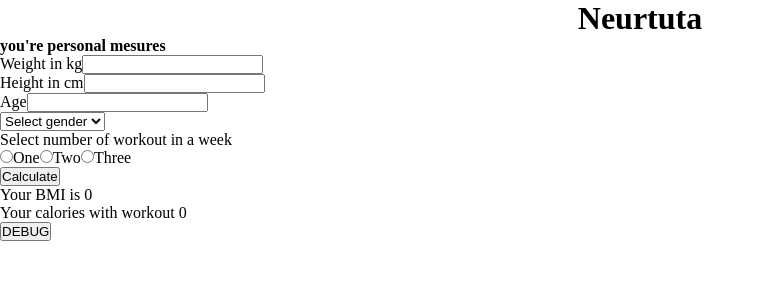
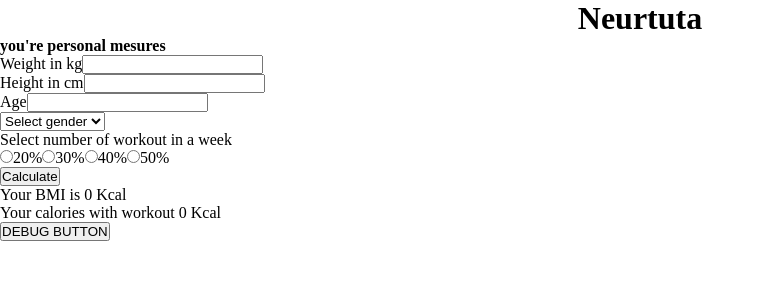
Before and after one commit to jeremy-mazzocco/my-project-Neurtuta, a Vue app in the folder vite-neurtuta/: page / in a window 1280 px wide. Shown: the top 300 px of the page, without its empty margins (0-765 px from the left). Built offline with nearby package versions, Linux system fonts and the light colour scheme.

Commit message:
add calcolate calories

```diff
--- a/vite-neurtuta/src/App.vue
+++ b/vite-neurtuta/src/App.vue
@@ -18,12 +18,16 @@ export default {
       } else if (store.myData.gender === 'female') {
         caloriesBMI = (10 * store.myData.weight + 6.25 * store.myData.height - 5 * store.myData.age - 161) * 1.1;
       };
+      // put in store caloriesBMI
+      store.myData.caloriesBMI = Math.round(caloriesBMI);
 
-      caloriesBMI = store.myData.caloriesBMI;
+      let caloriesWithWO = caloriesBMI * parseFloat(store.myData.numberWorkouts);
+      // put in store caloriesWithWO
+      store.myData.caloriesWithWO = Math.round(caloriesWithWO);
 
-      const caloriesWithWO = caloriesBMI * parseFloat(store.myData.numberWorkouts);
-      console.log(caloriesWithWO);
-      console.log(typeof caloriesWithWO);
+
+      console.log(caloriesBMI, caloriesWithWO);
+      // console.log(typeof caloriesWithWO);
 
 
       // console.log(store.myData.calories);
@@ -66,14 +70,18 @@ export default {
       </select>
       <br>
       <div>Select number of workout in a week</div>
-      <input v-model="store.myData.numberWorkouts" type="radio" id="one" value="1.1">
-      <label for="one">One</label>
+      <input v-model="store.myData.numberWorkouts" type="radio" id="one" value="1.2">
+      <label for="one">20%</label>
 
-      <input v-model="store.myData.numberWorkouts" type="radio" id="two" value="1.2">
-      <label for="two">Two</label>
+      <input v-model="store.myData.numberWorkouts" type="radio" id="two" value="1.3">
+      <label for="two">30%</label>
 
-      <input v-model="store.myData.numberWorkouts" type="radio" id="three" value="1.3">
-      <label for="three">Three</label>
+      <input v-model="store.myData.numberWorkouts" type="radio" id="three" value="1.4">
+      <label for="three">40%</label>
+
+      <input v-model="store.myData.numberWorkouts" type="radio" id="four" value="1.5">
+      <label for="four">50%</label>
+
       <br>
       <button @click="(newCaloriesCalculation)">
         Calculate
@@ -81,14 +89,14 @@ export default {
 
     </div>
     <div>
-      Your BMI is {{ store.myData.caloriesBMI }}
+      Your BMI is {{ store.myData.caloriesBMI }} Kcal
     </div>
     <div>
-      Your calories with workout {{ store.myData.calories }}
+      Your calories with workout {{ store.myData.caloriesWithWO }} Kcal
     </div>
 
     <button @click="(debugbutton)">
-      DEBUG
+      DEBUG BUTTON
     </button>
   </main>
 </template>
--- a/vite-neurtuta/src/store.js
+++ b/vite-neurtuta/src/store.js
@@ -8,6 +8,7 @@ export const store = reactive({
         weight: '',
         numberWorkouts: 0,
         caloriesBMI: 0,
+        caloriesWithWO: 0,
         calories: 0,
     }
 })
```
Also changed, not shown: 1 other file (tests, documents, lock files or other folders).
